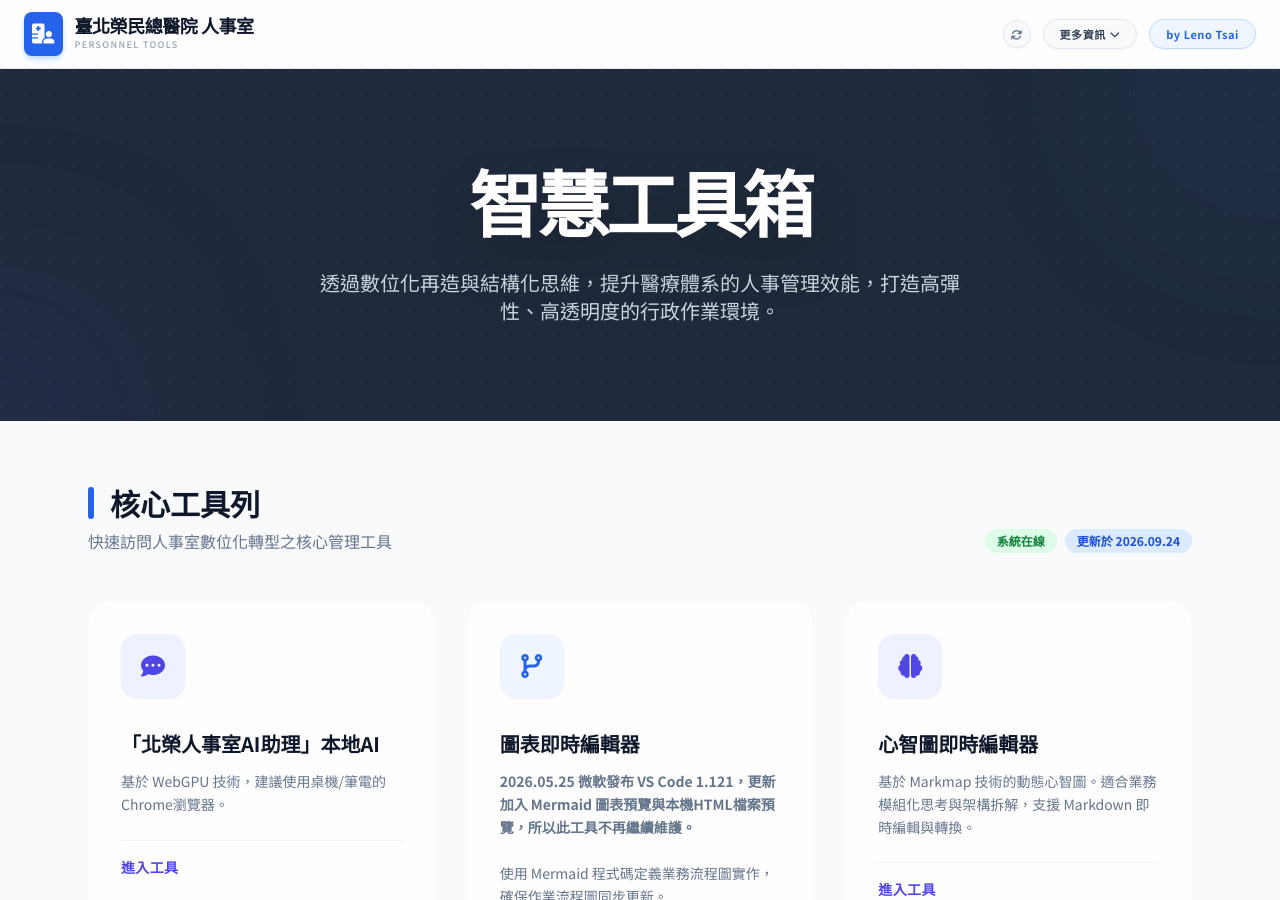
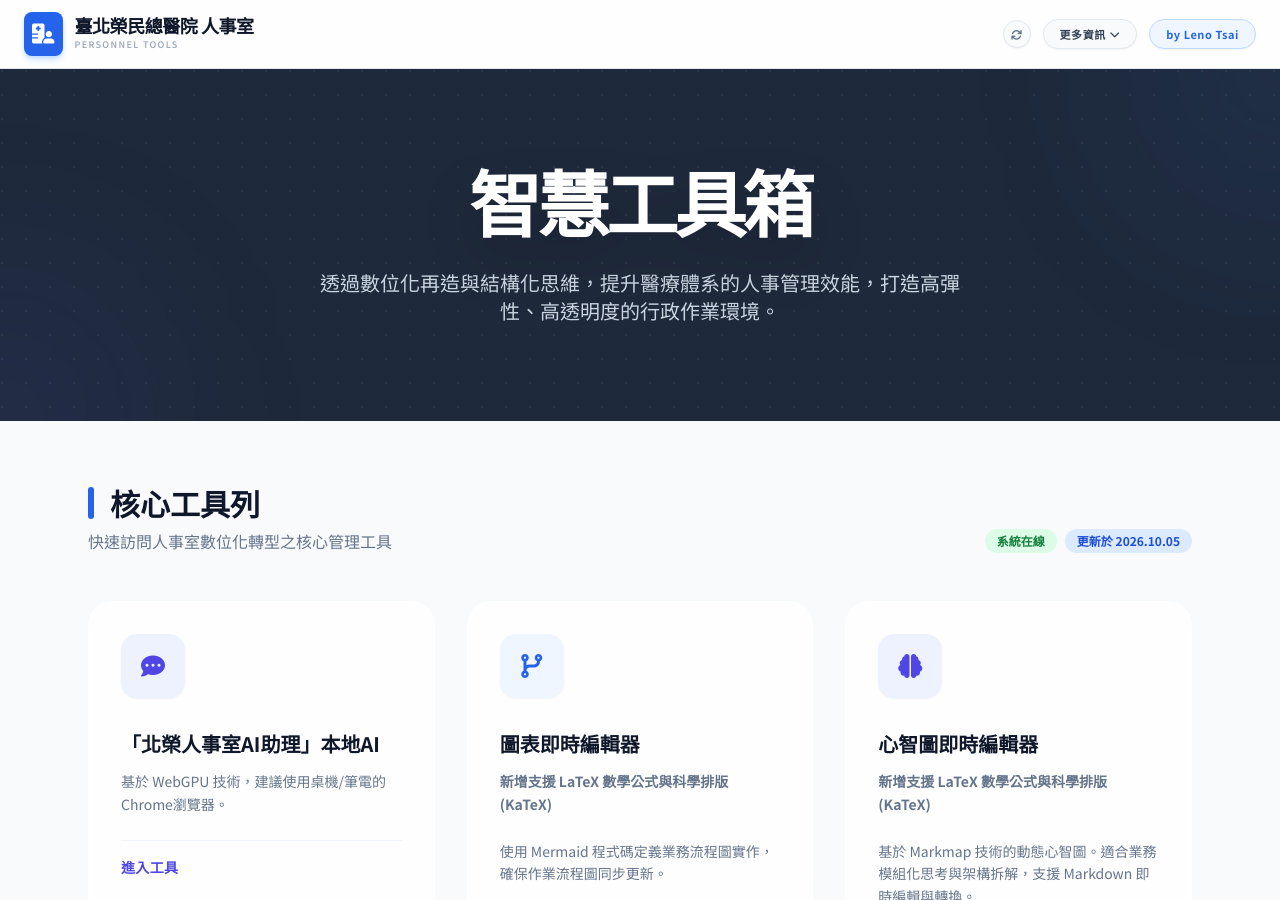
Before and after one commit to lennox0909/vghtpe-hr-tools, a Jekyll site: the page built from index.html, in a window 1280 px wide and 900 px high. Built offline with Jekyll 4.4.1, drawn with Linux system fonts in a browser that asks for light colours; nearby versions of some CDN libraries.

Commit message:
chore: update main page description

```diff
--- a/_data/status.yml
+++ b/_data/status.yml
@@ -1,5 +1,5 @@
 # 系統運行狀態
-state: "系統在線"
+state: "系統在線 "
 
 # 最後更新日期
-updated_date: "2026.09.24"
+updated_date: "2026.10.05"
--- a/_data/tools.yml
+++ b/_data/tools.yml
@@ -8,13 +8,14 @@
   url: ./diagram/
   icon: fa-code-branch
   color_theme: blue
-  badge: "2026.05.25 微軟發布 VS Code 1.121，更新加入 Mermaid 圖表預覽與本機HTML檔案預覽，所以此工具不再繼續維護。"
+  badge: "新增支援 LaTeX 數學公式與科學排版 (KaTeX)"
   description: 使用 Mermaid 程式碼定義業務流程圖實作，確保作業流程圖同步更新。
 
 - title: 心智圖即時編輯器
   url: ./mindmap/
   icon: fa-brain
   color_theme: indigo
+  badge: "新增支援 LaTeX 數學公式與科學排版 (KaTeX)"
   description: 基於 Markmap 技術的動態心智圖。適合業務模組化思考與架構拆解，支援 Markdown 即時編輯與轉換。
 
 - title: 台灣辦公日曆與計算機
```
